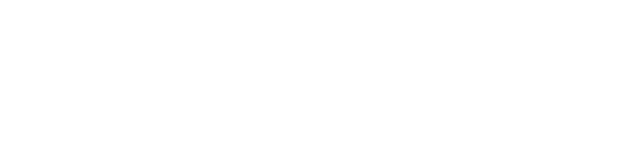
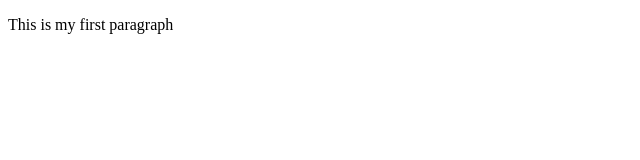
Before and after one commit to logancolberg04/ProjectLogan, a plain HTML site: page index.html in a window 1280 px wide. Shown: the whole page, without its empty margins (0-640 px from the left). Drawn offline with Linux system fonts and the light colour scheme.

Commit message:
Post to Page

```diff
--- a/index.html
+++ b/index.html
@@ -1,10 +1,10 @@
 <!DOCTYPE html>
 <html>
     <head>
-        <title></title>
+        <title>Logan's Live Web Page</title>
     </head>
 
     <body>
-
+       <p>This is my first paragraph</p>
     </body>
 </html>
```
